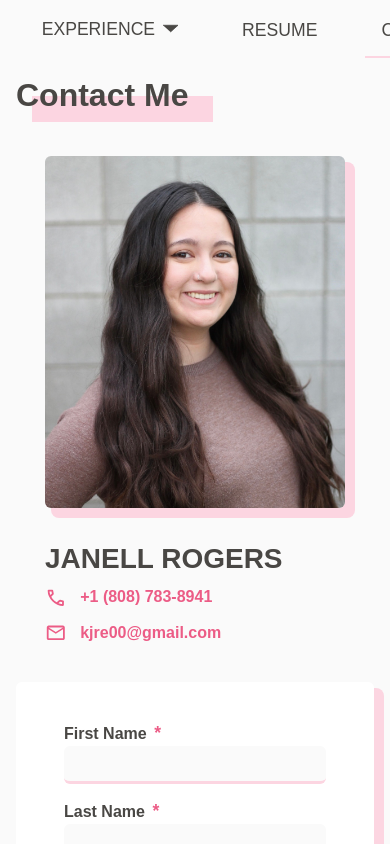
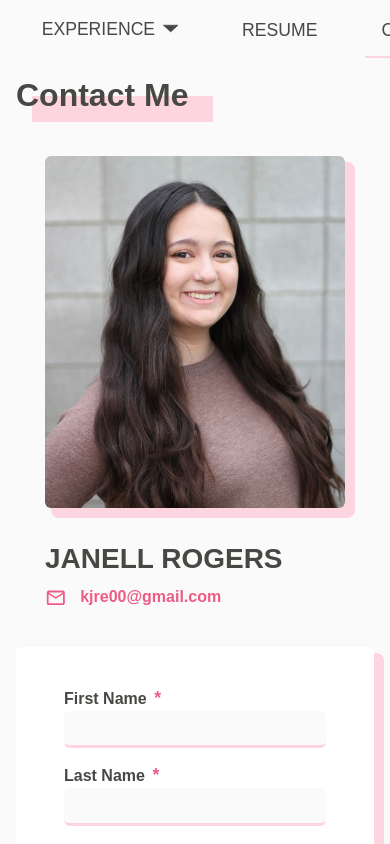
Before and after one commit to RUnroe/janell-portfolio, a React (Vite) app: page /contact in a window 390 px wide. Shown: the top 844 px of the page. Built offline with nearby package versions, Linux system fonts and the light colour scheme; a web font is replaced by a local one.

Commit message:
Remove phone number from website

```diff
--- a/src/pageData.ts
+++ b/src/pageData.ts
@@ -48,7 +48,7 @@ export default {
   },
   contact: {
     imageSrc: "",
-    phoneNumber: "+1 (808) 783-8941",
+    phoneNumber: "",
     email: "kjre00@gmail.com",
     socials: [
       {
--- a/src/pages/Contact.tsx
+++ b/src/pages/Contact.tsx
@@ -20,7 +20,7 @@ const Contact = () => {
       </FadeUpSection>
       <FadeUpSection delay={0.3}>
         <h2 className="mb-0 text-uppercase">Janell Rogers</h2>
-        <IconText IconComponent={(PhoneIcon as unknown) as IconComponentType} text={pageData.contact.phoneNumber}/>
+        {/* <IconText IconComponent={(PhoneIcon as unknown) as IconComponentType} text={pageData.contact.phoneNumber}/> */}
         <IconText IconComponent={(MailIcon as unknown) as IconComponentType} text={pageData.contact.email}/>
       </FadeUpSection>
      </section>
```
